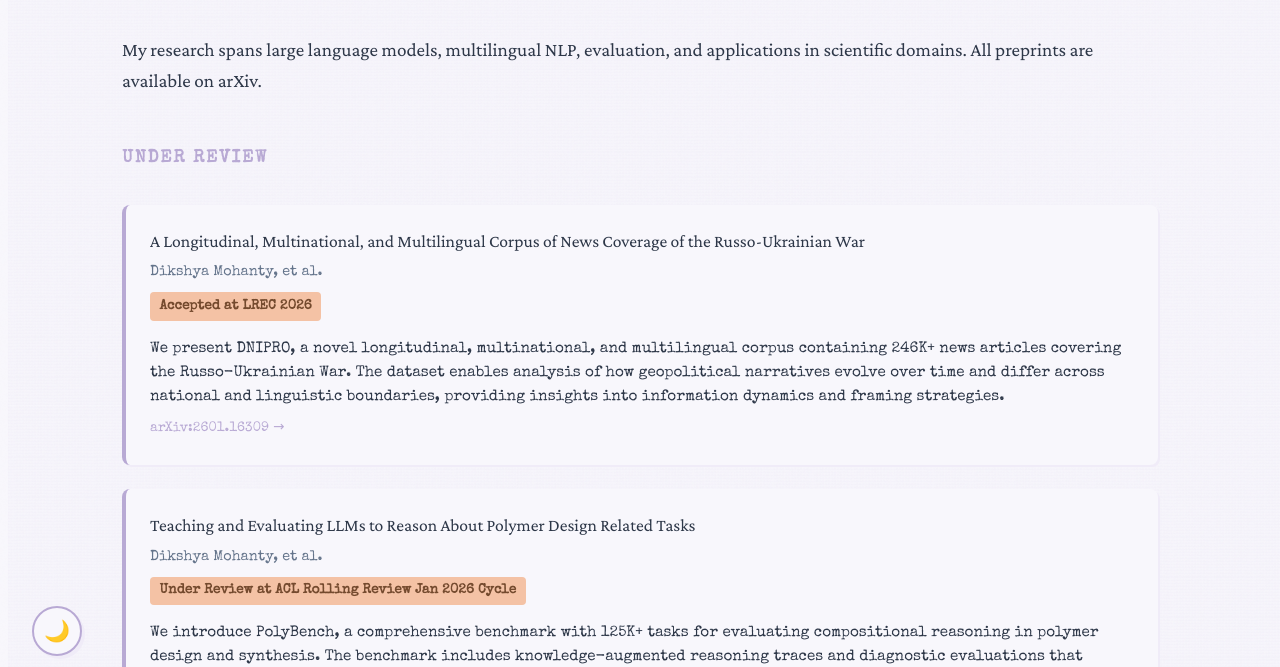
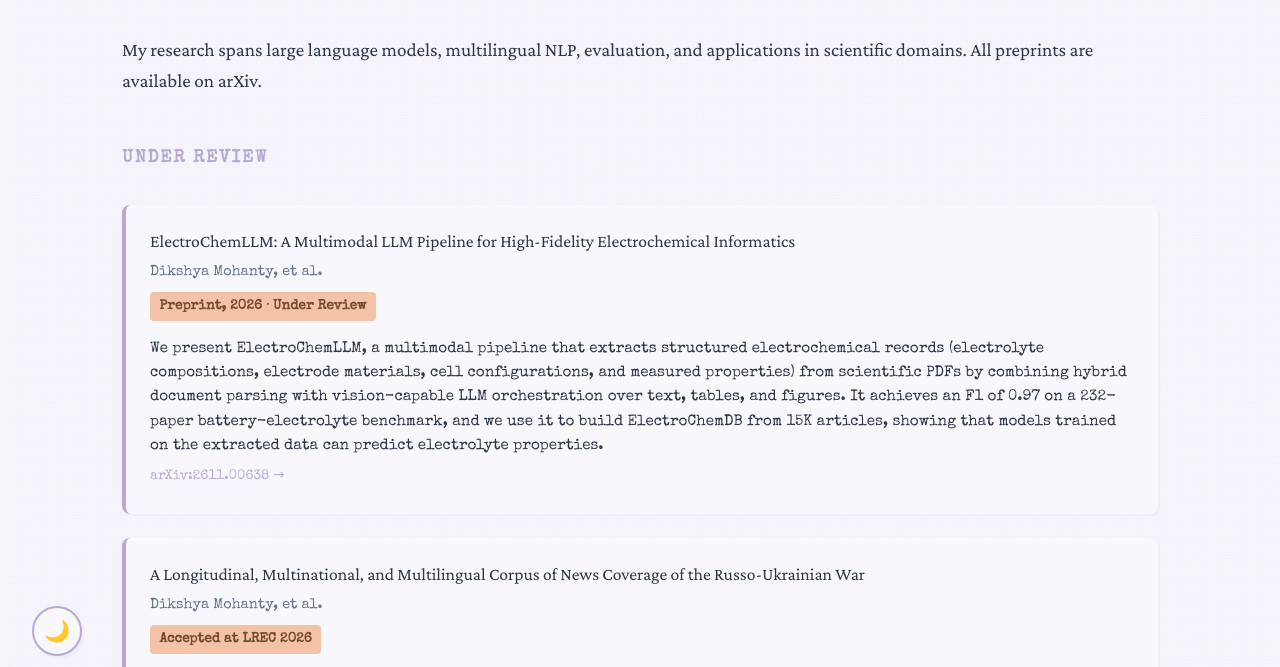
Before and after one commit to dikshyam/Website, a plain HTML site: page pages/publications.html in a window 1280 px wide. Shown: the part 112-779 px from the top of the page. Drawn offline with nearby package versions, Linux system fonts and the light colour scheme.

Commit message:
Add ElectroChemLLM preprint

```diff
--- a/pages/publications.html
+++ b/pages/publications.html
@@ -52,6 +52,25 @@
                 <h3 style="font-family: var(--mono); font-size: 1.1rem; color: var(--accent); margin-top: 3rem; margin-bottom: 1.5rem; text-transform: uppercase; letter-spacing: 0.1em;">Under Review</h3>
 
                 <div class="pub-list">
+                    <div class="pub-item">
+                        <div class="pub-title">
+                            ElectroChemLLM: A Multimodal LLM Pipeline for High-Fidelity Electrochemical Informatics
+                        </div>
+                        <div class="pub-authors">Dikshya Mohanty, et al.</div>
+                        <div class="pub-venue">Preprint, 2026 · Under Review</div>
+                        <p style="color: var(--text); margin-top: 1rem; font-size: 0.95rem; line-height: 1.6;">
+                            We present ElectroChemLLM, a multimodal pipeline that extracts structured electrochemical
+                            records (electrolyte compositions, electrode materials, cell configurations, and measured
+                            properties) from scientific PDFs by combining hybrid document parsing with vision-capable
+                            LLM orchestration over text, tables, and figures. It achieves an F1 of 0.97 on a 232-paper
+                            battery-electrolyte benchmark, and we use it to build ElectroChemDB from 15K articles,
+                            showing that models trained on the extracted data can predict electrolyte properties.
+                        </p>
+                        <a href="https://arxiv.org/abs/2611.00638" class="pub-link" target="_blank">
+                            arXiv:2611.00638 →
+                        </a>
+                    </div>
+
                     <div class="pub-item">
                         <div class="pub-title">
                             A Longitudinal, Multinational, and Multilingual Corpus of News Coverage of
```
